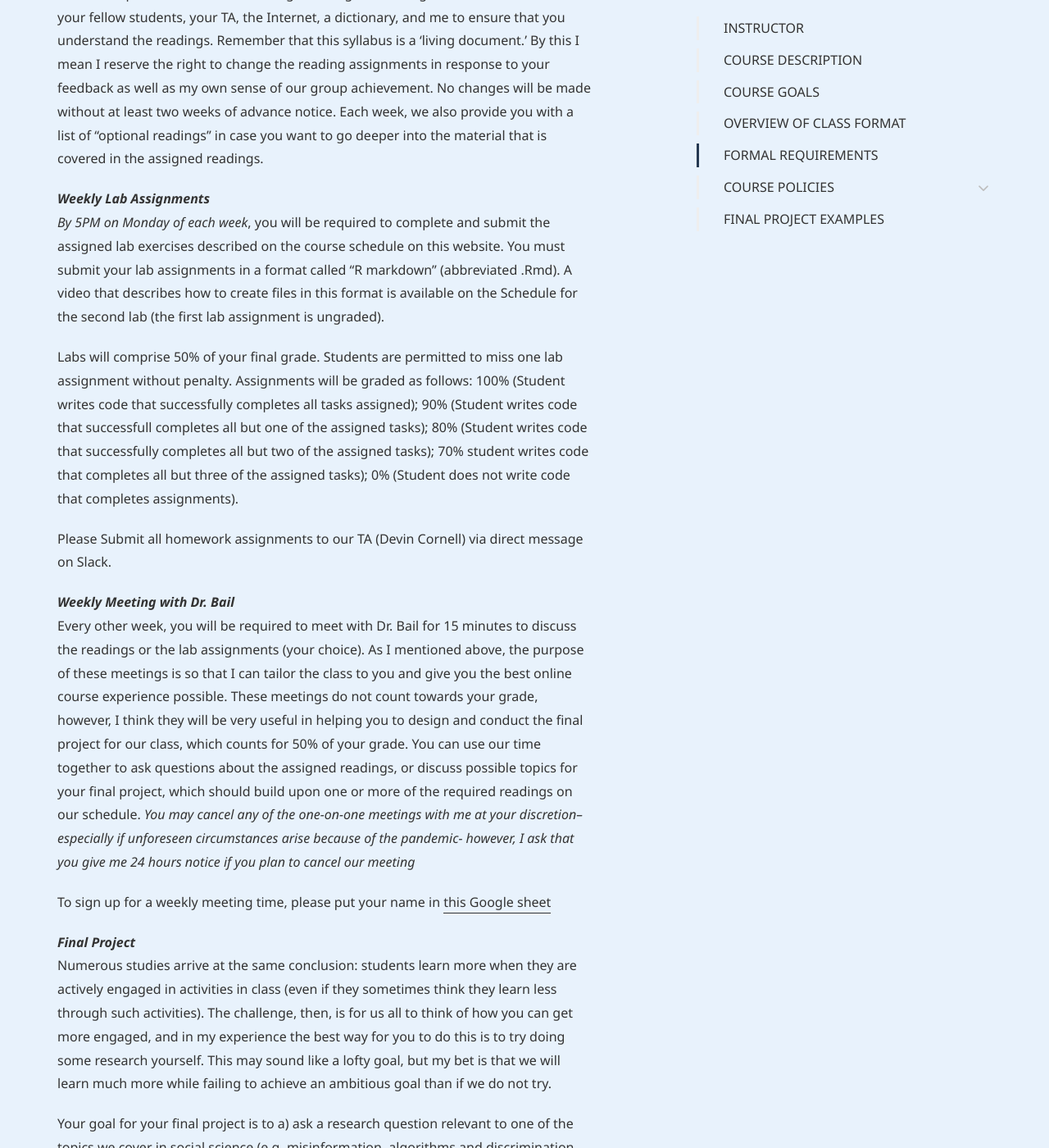
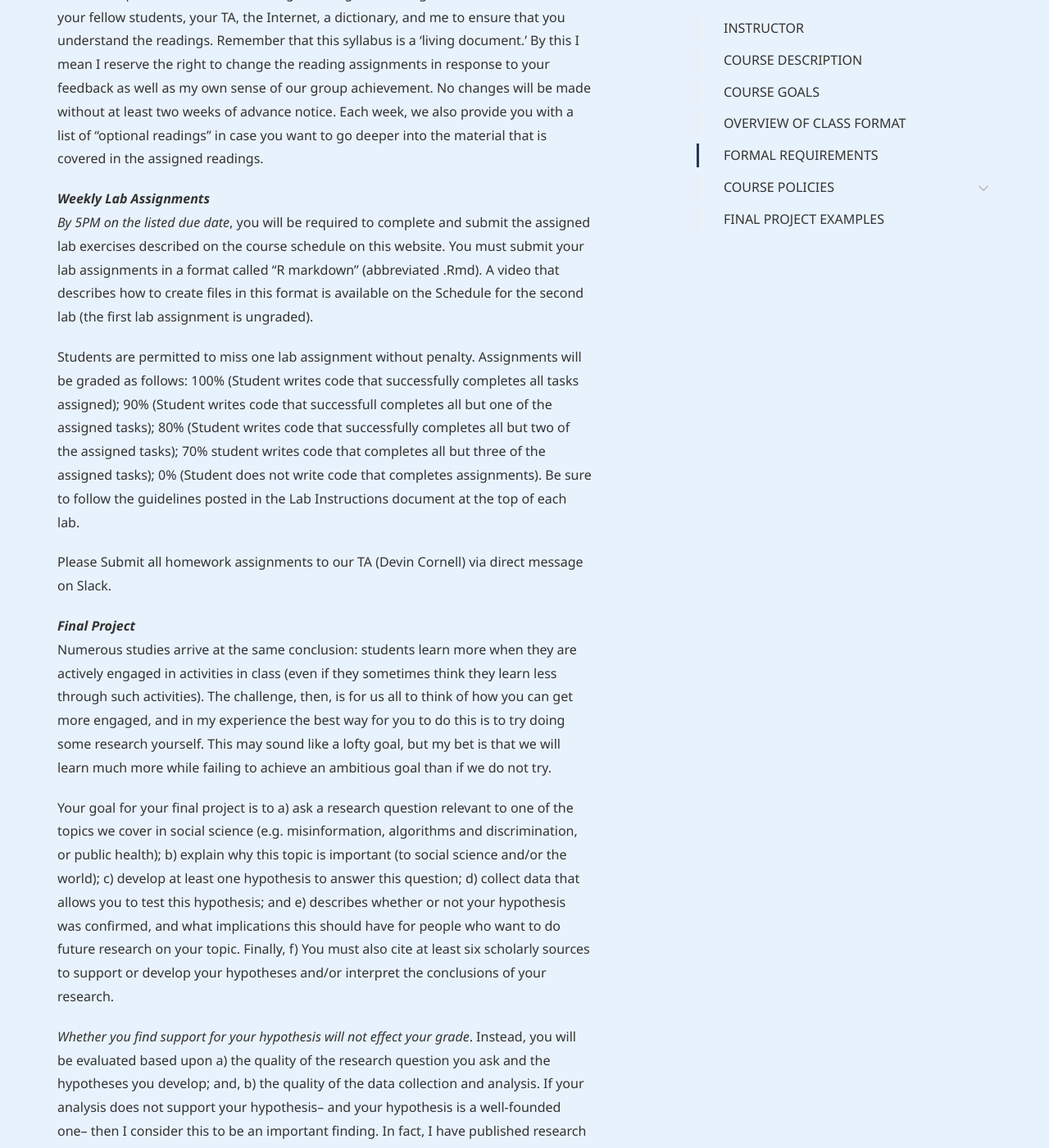
Before and after one commit to dssoc/dssoc.github.io, a Jekyll site: the page built from course.md, in a window 1280 px wide and 1400 px high, scrolled down 4537 px. Shown: the whole window at 82% size. Built offline with Jekyll 4.4.1, drawn with Linux system fonts in a browser that asks for light colours; some web fonts are replaced; some of the changed text lies outside the part shown.

Commit message:
Removed weekly meeting section, updated grade distributions, changed some wording.

```diff
--- a/course.md
+++ b/course.md
@@ -95,19 +95,20 @@
 
 ***Weekly Lab Assignments***
 <br/>
-_By 5PM on Monday of each week_, you will be required to complete and submit the assigned lab exercises described on the course schedule on this website. You must submit your lab assignments in a format called "R markdown" (abbreviated .Rmd). A video that describes how to create files in this format is available on the Schedule for the second lab (the first lab assignment is ungraded).
+_By 5PM on the listed due date_, you will be required to complete and submit the assigned lab exercises described on the course schedule on this website. You must submit your lab assignments in a format called "R markdown" (abbreviated .Rmd). A video that describes how to create files in this format is available on the Schedule for the second lab (the first lab assignment is ungraded).
 
-Labs will comprise 50% of your final grade. Students are permitted to miss one lab assignment without penalty. Assignments will be graded as follows: 100% (Student writes code that successfully completes all tasks assigned); 90% (Student writes code that successfull completes all but one of the assigned tasks); 80% (Student writes code that successfully completes all but two of the assigned tasks); 70% student writes code that completes all but three of the assigned tasks); 0% (Student does not write code that completes assignments).
+Students are permitted to miss one lab assignment without penalty. Assignments will be graded as follows: 100% (Student writes code that successfully completes all tasks assigned); 90% (Student writes code that successfull completes all but one of the assigned tasks); 80% (Student writes code that successfully completes all but two of the assigned tasks); 70% student writes code that completes all but three of the assigned tasks); 0% (Student does not write code that completes assignments). Be sure to follow the guidelines posted in the Lab Instructions document at the top of each lab.
 
 Please Submit all homework assignments to our TA (Devin Cornell) via direct message on Slack.
 <br/>
 
+<!--
 ***Weekly Meeting with Dr. Bail***
 <br/>
 Every other week, you will be required to meet with Dr. Bail for 15 minutes to discuss the readings or the lab assignments (your choice). As I mentioned above, the purpose of these meetings is so that I can tailor the class to you and give you the best online course experience possible. These meetings do not count towards your grade, however, I think they will be very useful in helping you to design and conduct the final project for our class, which counts for 50% of your grade. You can use our time together to ask questions about the assigned readings, or discuss possible topics for your final project, which should build upon one or more of the required readings on our schedule. _You may cancel any of the one-on-one meetings with me at your discretion-- especially if unforeseen circumstances arise because of the pandemic- however, I ask that you give me 24 hours notice if you plan to cancel our meeting_
 
 To sign up for a weekly meeting time, please put your name in [this Google sheet](https://docs.google.com/spreadsheets/d/17tDqkqxXmdjFEB-B8xnUPpXeSdzIZm5mkcjo_832dAQ/edit?usp=sharing)
-
+-->
 
 ***Final Project***
 <br/>
@@ -122,10 +123,10 @@
 The final project will consist of two parts: a final presentation and a final paper.
 
 
-**Your final project presentation** will be an opportunity to get feedback from Prof. Bail and your fellow students that can help you write a better paper. The format of the presentation is entirely up to you. Feel free to use Google Slides, Powerpoint, or anything else that suits you. The presentations will be total 10 minutes including 8 minutes of presentation time and 2 minutes for questions and feedback. The presentation itself is ungraded, so only the final paper will be included in your final grade. ***Final presentations will happen on April 18-20 during normal class hours - see course schedule for the sign-up link.***
+**Your final project presentation** will be an opportunity to get feedback from Prof. Bail and your fellow students that can help you write a better paper. The format of the presentation is entirely up to you. Feel free to use Google Slides, Powerpoint, or anything else that suits you. The presentations will be total 10 minutes including 8 minutes of presentation time and 2 minutes for questions and feedback. The presentation itself is ungraded, so only the final paper will be included in your final grade. ***Final presentations will happen during normal class hours - see course schedule for the sign-up link.***
 
 
-**Your final project paper** should be submitted as both an R Markdown (.Rmd) file and a knitted web page (.html) file by the ***deadline on Thursday April 28th at 5pm EDT***. It should be **at least 2,500 words** and the knitted web page SHOULD NOT include code blocks. The written component grading will follow [this rubric](https://docs.google.com/document/d/193_AZY56F-QWdsKxzuVv-0ZrMWwCvOqaXtgvRQbAYmM/edit?usp=sharing), and it should include the following components:
+**Your final project paper** should be submitted as both an R Markdown (.Rmd) file and a knitted web page (.html) file by the ***deadline on Thursday December 16 at 5pm EDT***. It should be **at least 2,500 words** and the knitted web page SHOULD NOT include code blocks. The written component grading will follow [this rubric](https://docs.google.com/document/d/193_AZY56F-QWdsKxzuVv-0ZrMWwCvOqaXtgvRQbAYmM/edit?usp=sharing), and it should include the following components:
 
 A) an introduction in which you ask the research question and explain why it is important;
 B) a section where you define key concepts in your study and present hypotheses to answer your research question;
@@ -139,8 +140,9 @@
 
 ***How Your Grade Will be Calculated***
 <br/>
-- Lab exercises 50%
-- Final Project Paper	50%
+- Final Project Paper 45%
+- Lab exercises 40%
+- Attendance and Participation 15%
 <br/>
 
 ### COURSE POLICIES
```
